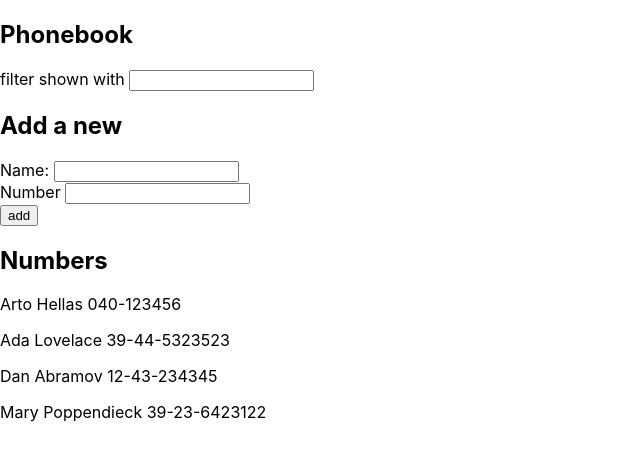
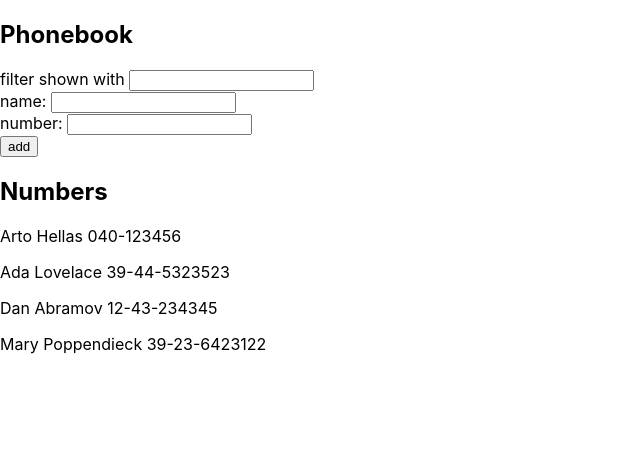
Before and after one commit to Tomas945/Fullstack-bootcamp, a React (Create React App) app in the folder part2/phone-book/: page / in a window 1280 px wide. Shown: the top 460 px of the page, without its empty margins (0-640 px from the left). Built offline with nearby package versions, Linux system fonts and the light colour scheme.

Commit message:
Finish Excercise 2.10

```diff
--- a/part2/phone-book/src/App.js
+++ b/part2/phone-book/src/App.js
@@ -1,4 +1,7 @@
 import { useState } from "react";
+import Filter from "./Filter";
+import Personform from "./Personform";
+import Personslist from "./Persons";
 
 const App = () => {
 	const [persons, setPersons] = useState([
@@ -40,34 +43,16 @@ const App = () => {
 	const handleFilter = (event) => {
 		setNewFilter(event.target.value);
 	}
-	const filterpersons = () => {
-		return persons.filter(person => person.name.toLowerCase().includes(newFilter.toLowerCase()))
-	}
+
 	return (
 		<div>
 			<h2>Phonebook</h2>
 
-			<p> filter shown with <input  onChange={handleFilter}/></p>
-			<form onSubmit={handleSubmit}>
-				<h2>Add a new</h2>
-				<div>
-					Name: <input value={newName} onChange={handleChange} />
-				</div>
-				<div>
-					{" "}
-					Number <input value={newNumber} onChange={handleNumber} />
-				</div>
-				<div>
-					<button>add</button>
-				</div>
-			</form>
+			<Filter newFilter={newFilter} handleFilter={handleFilter} />
+			<Personform addName={handleSubmit} newName={newName} handleName={handleChange} newNumber={newNumber} handleNumber={handleNumber} />
 			<h2>Numbers</h2>
+			<Personslist persons={persons} newFilter={newFilter} />
 
-			{filterpersons().map((person) => (
-				<p key={person.name}>
-					{person.name} {person.number}
-				</p>
-			))}
 		</div>
 	);
 };
--- /dev/null
+++ b/part2/phone-book/src/Filter.js
@@ -0,0 +1,9 @@
+const Filter = ({newFilter, handleFilter}) => {
+    return (
+        <div>
+            filter shown with <input value={newFilter} onChange={handleFilter} />
+        </div>
+    )
+}
+
+export default Filter
--- /dev/null
+++ b/part2/phone-book/src/Personform.js
@@ -0,0 +1,20 @@
+const Personform = ({addName, handleName, handleNumber, newName, newNumber}) => {
+    return (
+        <div>
+            <form onSubmit={addName}>
+                <div>
+                    name: <input value={newName} onChange={handleName} />
+                </div>
+                <div>
+                    number: <input value={newNumber} onChange={handleNumber} />
+                </div>
+                <div>
+                    <button type="submit">add</button>
+                </div>
+            </form>
+        </div>
+    );
+};
+
+
+export default Personform;
--- /dev/null
+++ b/part2/phone-book/src/Persons.js
@@ -0,0 +1,13 @@
+const Personslist = ({persons, newFilter}) => {
+
+    const filterpersons = () => {
+		return persons.filter(person => person.name.toLowerCase().includes(newFilter.toLowerCase()))
+	}
+        return (
+            <div>
+                {filterpersons().map(person => <p key={person.name}>{person.name} {person.number} </p>)}
+            </div>
+        )
+    }
+
+export default Personslist;
```
